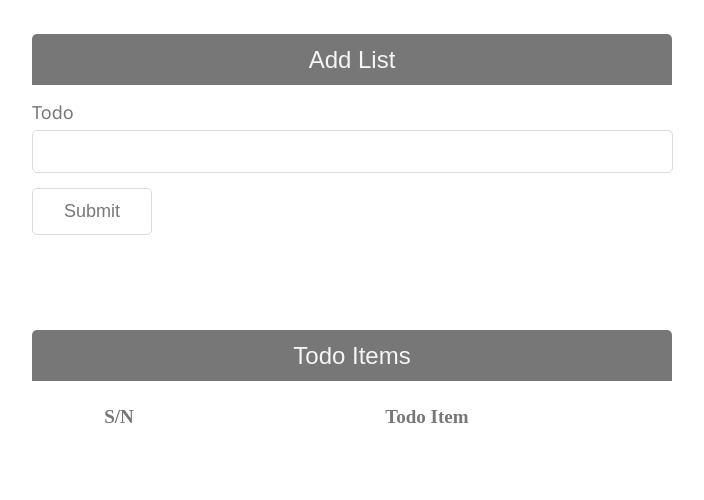
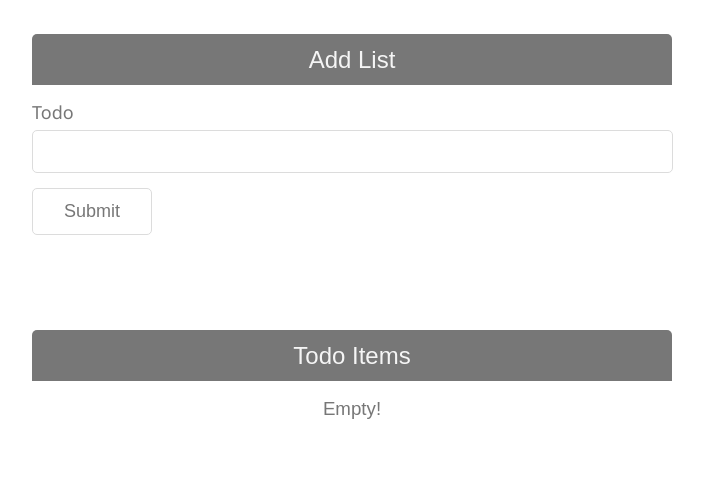
Before and after one commit to Raph-Hell/todolistwithphp, a PHP site: page /index.php?view in a window 1280 px wide. Shown: the part 158-658 px from the top of the page, without its empty margins (288-992 px from the left). Run offline with PHP 8.4, Linux system fonts and the light colour scheme; data that the repository does not hold is empty.

Commit message:
Update index.php

```diff
--- a/index.php
+++ b/index.php
@@ -84,6 +84,13 @@ $connect = mysqli_connect($server, $username, $password, $db);
             ?>
             <div class="table-holder">
                 <h2 class="header">Todo Items</h2>
+
+                <?php
+                $query = "SELECT * FROM `todo`";
+                $result2 = mysqli_query($connect, $query);
+                if (mysqli_num_rows($result2) > 0){
+                $x = 1;
+                ?>
                 <table>
                     <thead>
                     <tr>
@@ -95,10 +102,6 @@ $connect = mysqli_connect($server, $username, $password, $db);
 
                     <tbody>
                     <?php
-                            $query = "SELECT * FROM `todo`";
-                            $result2 = mysqli_query($connect, $query);
-                            if (mysqli_num_rows($result2) > 0){
-                                $x = 1;
                     while ($row2 = mysqli_fetch_assoc($result2)){
                         $todo_item = $row2['todo_items'];
                         $todo_id = $row2['id'];
@@ -121,6 +124,8 @@ $connect = mysqli_connect($server, $username, $password, $db);
                         <?php
                         $x++;
                     }
+                    }else{
+                        echo "<h3 style='text-align:center; font-weight: lighter; padding: 10px 0px'> Empty! </h3>";
                     }
                     ?>
                     </tbody>
```
Lines whose indentation alone changed are shown as unchanged.
